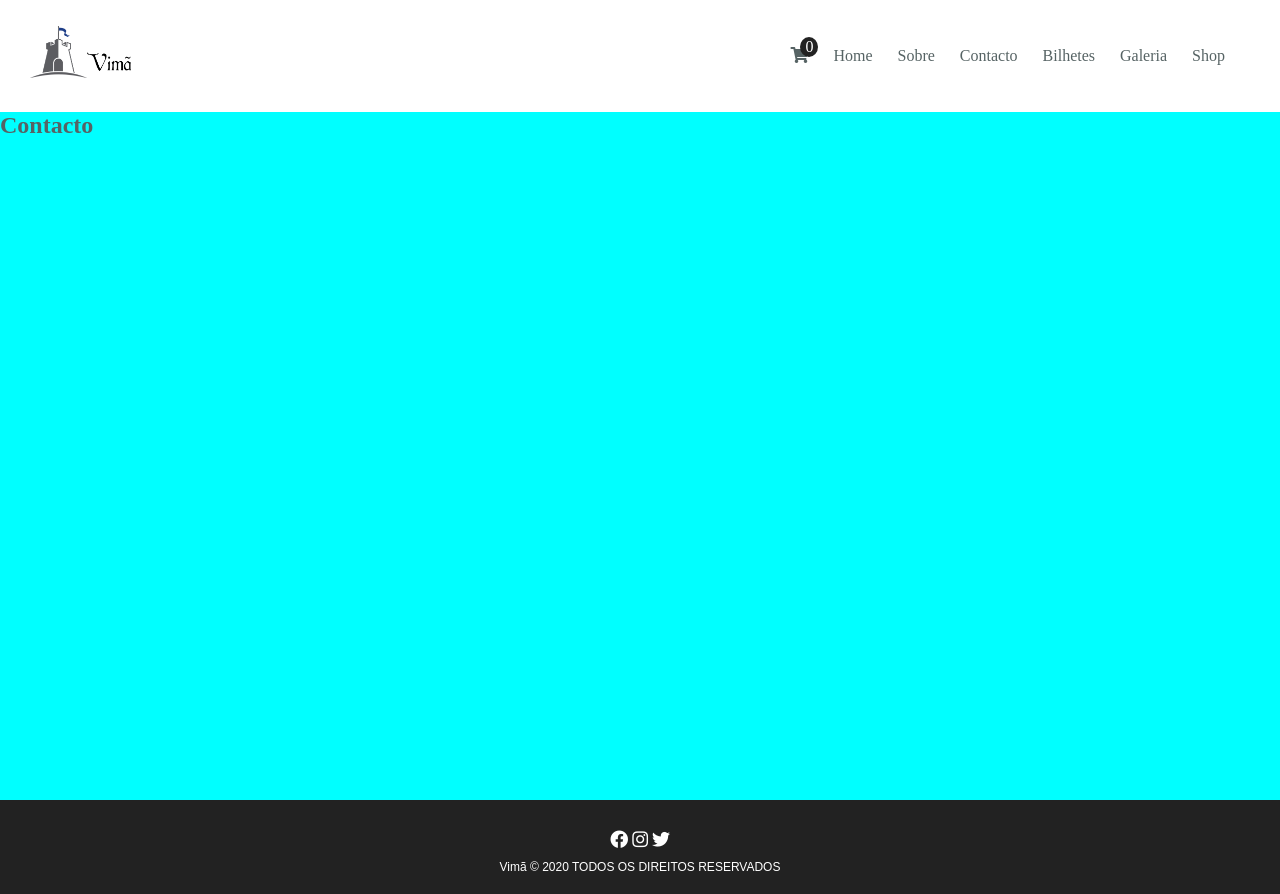
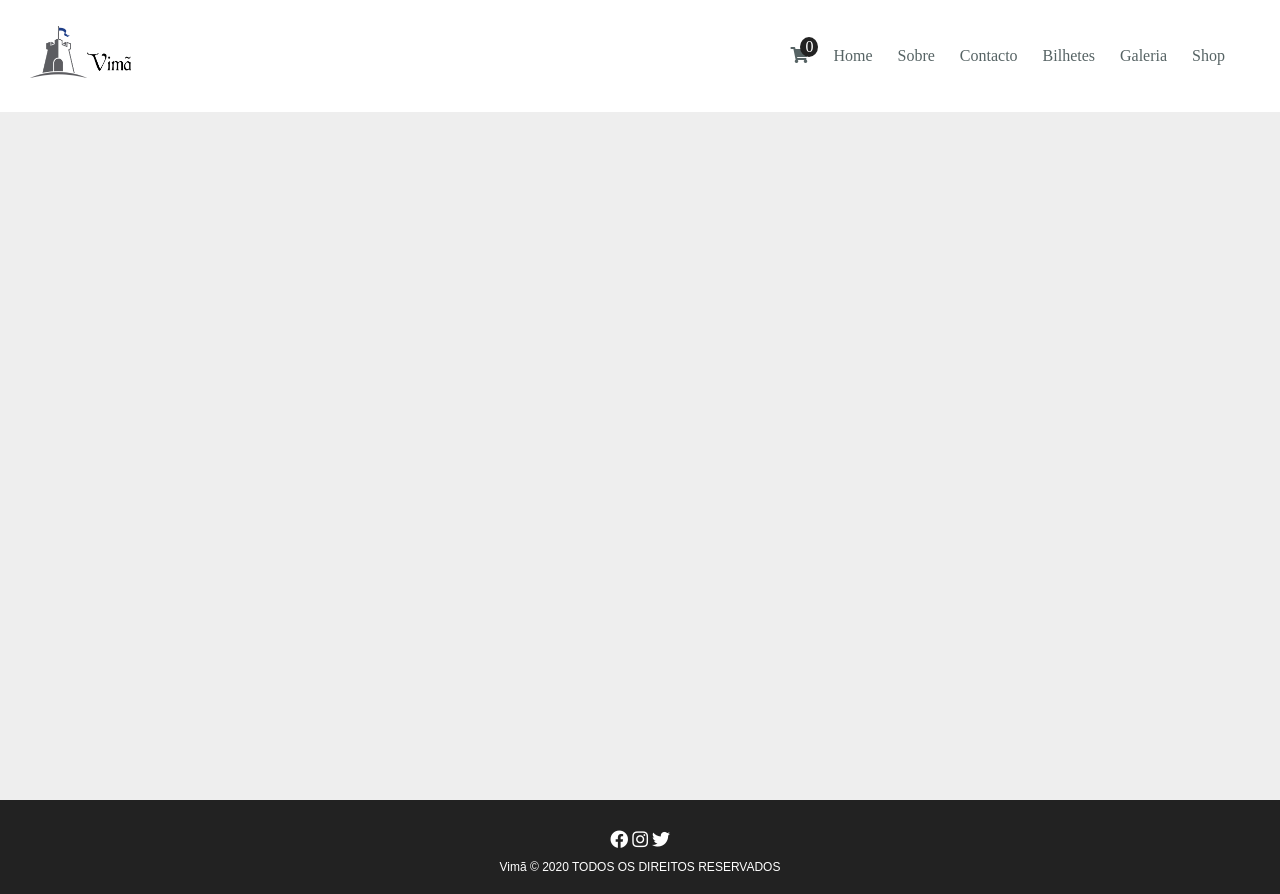
Before and after one commit to RennanPrysthon/medieval-site, a plain HTML site: page pages/contacto/index.html in a window 1280 px wide. Drawn offline with Linux system fonts and the light colour scheme.

Commit message:
fix: Changed global background color

```diff
--- a/css/global.css
+++ b/css/global.css
@@ -28,11 +28,6 @@ a {
 }
 a:hover {
   border-bottom: 2px solid var(--primary);
-}
-
-:root {
-  --background: #c1b478;
-  --primary: #566364;
 }
 
 .chart {
@@ -184,3 +179,8 @@ a:hover {
   background-color: rgb(0, 0, 0); /* Fallback color */
   background-color: rgba(0, 0, 0, 0.4); /* Black w/ opacity */
 }
+
+:root {
+  --background: #eee;
+  --primary: #566364;
+}
--- a/pages/contacto/index.html
+++ b/pages/contacto/index.html
@@ -59,9 +59,9 @@
     </ul>
   </header>
   <main class="container">
-    <h2>
-      Contacto
-    </h2>
+    <section>
+
+    </section>
   </main>
   <footer>
     <span>
--- a/pages/contacto/style.css
+++ b/pages/contacto/style.css
@@ -1,4 +1,4 @@
 .container {
   height: calc(100vh - 14vh);
-  background-color: cyan;
+  background-color: var(--background);
 }
--- a/pages/sobre/style.css
+++ b/pages/sobre/style.css
@@ -1,5 +1,5 @@
 .container {
-  background-color: #eee;
+  background-color: var(--background);
   padding: 10px;
 
   display: flex;
```
